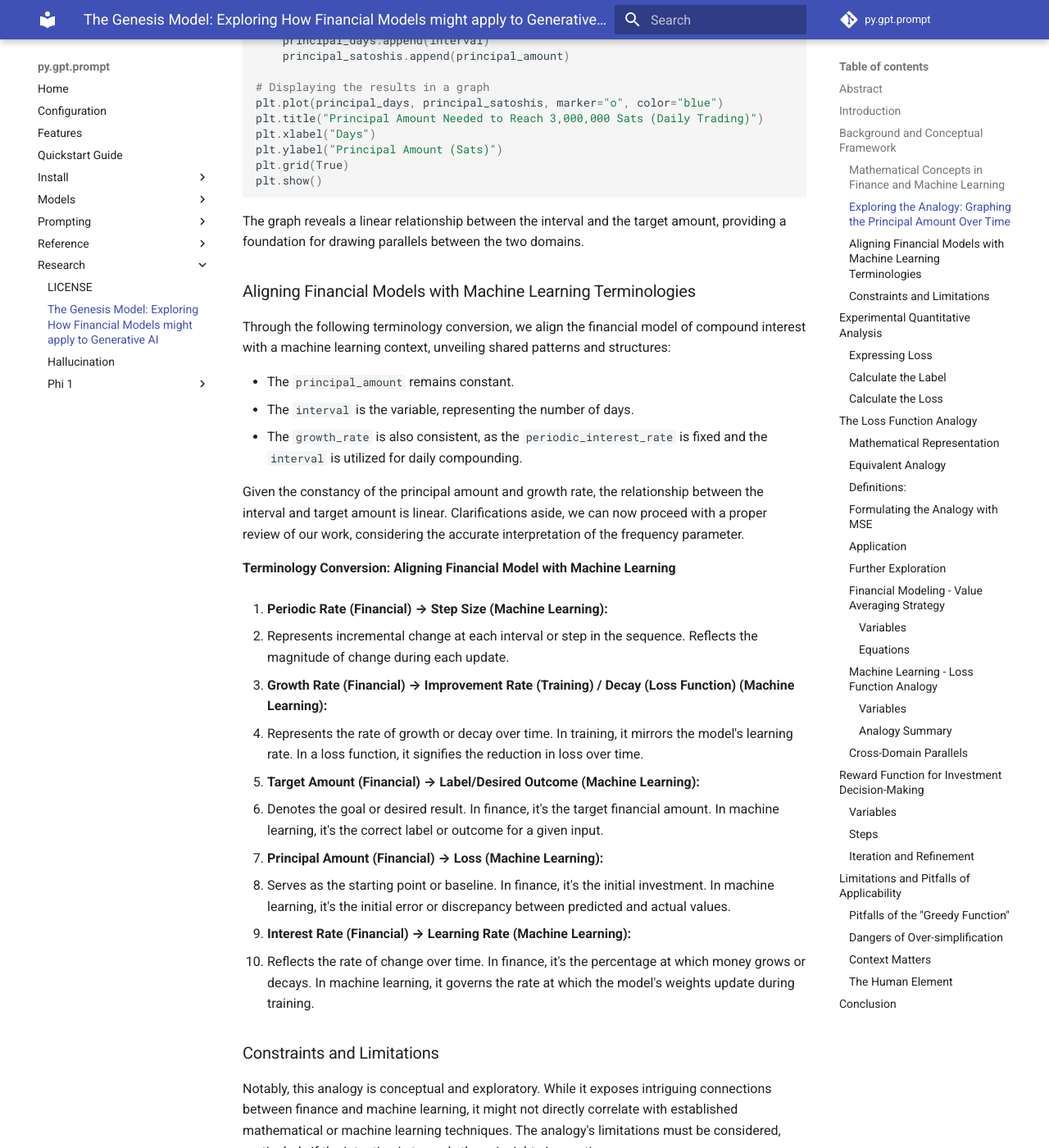
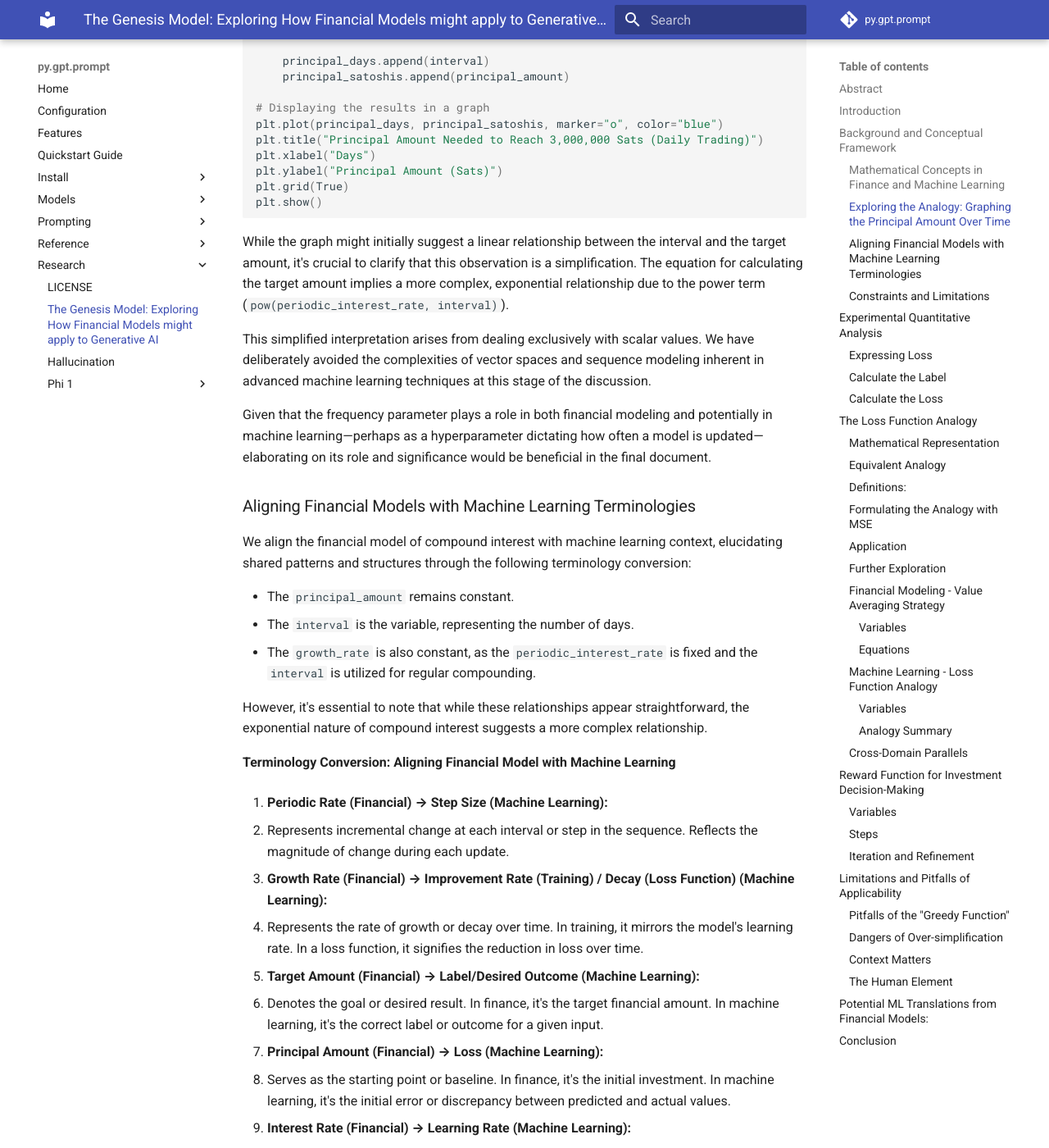
Before and after one commit to teleprint-me/py.gpt.prompt, an MkDocs documentation site: the page built from docs/research/genesis.md, in a window 1280 px wide and 1400 px high, scrolled down 2851 px. Shown: the whole window at 82% size. Built offline with MkDocs 1.6.1 and Material for MkDocs 9.7.7, drawn with Linux system fonts in a browser that asks for light colours; comment, search, counter and statistics services are not loaded; some of the changed text lies outside the part shown.

Commit message:
docs: Apply revisions for Background and Conceptual Framework

````diff
--- a/docs/research/genesis.md
+++ b/docs/research/genesis.md
@@ -83,15 +83,15 @@
 target_amount = principal_amount * interval * growth_rate
 ```
 
-In machine learning, similar principles apply, though in the context of model
-training and loss reduction. The goal in both domains is optimization, whether
-it's maximizing financial gain or minimizing predictive error.
+In machine learning, similar principles apply but within the context of model
+training and loss reduction. The common goal is optimization, whether that's
+maximizing financial gain or minimizing predictive errors.
 
 ### Exploring the Analogy: Graphing the Principal Amount Over Time
 
 The code snippet below illustrates the relationship between the principal amount
-and the number of days, shedding light on how this financial concept translates
-into a machine learning context:
+and the number of days, aiming to shed light on how this financial concept
+translates into a machine learning context:
 
 ```python
 # Importing the Matplotlib library for plotting
@@ -142,24 +142,36 @@
 plt.show()
 ```
 
-The graph reveals a linear relationship between the interval and the target
-amount, providing a foundation for drawing parallels between the two domains.
+While the graph might initially suggest a linear relationship between the
+interval and the target amount, it's crucial to clarify that this observation is
+a simplification. The equation for calculating the target amount implies a more
+complex, exponential relationship due to the power term
+(`pow(periodic_interest_rate, interval)`).
+
+This simplified interpretation arises from dealing exclusively with scalar
+values. We have deliberately avoided the complexities of vector spaces and
+sequence modeling inherent in advanced machine learning techniques at this stage
+of the discussion.
+
+Given that the frequency parameter plays a role in both financial modeling and
+potentially in machine learning—perhaps as a hyperparameter dictating how often
+a model is updated—elaborating on its role and significance would be beneficial
+in the final document.
 
 ### Aligning Financial Models with Machine Learning Terminologies
 
-Through the following terminology conversion, we align the financial model of
-compound interest with a machine learning context, unveiling shared patterns and
-structures:
+We align the financial model of compound interest with machine learning context,
+elucidating shared patterns and structures through the following terminology
+conversion:
 
 - The `principal_amount` remains constant.
 - The `interval` is the variable, representing the number of days.
-- The `growth_rate` is also consistent, as the `periodic_interest_rate` is fixed
-  and the `interval` is utilized for daily compounding.
+- The `growth_rate` is also constant, as the `periodic_interest_rate` is fixed
+  and the `interval` is utilized for regular compounding.
 
-Given the constancy of the principal amount and growth rate, the relationship
-between the interval and target amount is linear. Clarifications aside, we can
-now proceed with a proper review of our work, considering the accurate
-interpretation of the frequency parameter.
+However, it's essential to note that while these relationships appear
+straightforward, the exponential nature of compound interest suggests a more
+complex relationship.
 
 **Terminology Conversion: Aligning Financial Model with Machine Learning**
 
@@ -194,11 +206,12 @@
 
 ### Constraints and Limitations
 
-Notably, this analogy is conceptual and exploratory. While it exposes intriguing
-connections between finance and machine learning, it might not directly
-correlate with established mathematical or machine learning techniques. The
-analogy's limitations must be considered, particularly if the intention is to
-apply these insights in practice.
+This analogy is conceptual and serves as a foundational framework. It
+deliberately employs scalar values to represent financial and machine learning
+concepts, avoiding the complexities of vector spaces and sequence modeling
+inherent in advanced machine learning techniques. These limitations need to be
+acknowledged, particularly if one aims to extend these insights into practical
+applications.
 
 ## Experimental Quantitative Analysis
 
@@ -537,6 +550,30 @@
 valuable insights that might inform more nuanced trading algorithms or
 risk-assessment tools that take these complexities into account.
 
+## Potential ML Translations from Financial Models:
+
+1. **Adapting Variables**: Adapting financial terms to machine learning can be
+   an abstract but intriguing task. For example, "Current Balance" could be
+   viewed as the "current state" of the machine learning model, including its
+   accuracy, precision, and other performance metrics. "Target Amount" could be
+   translated into a desired accuracy or minimal loss.
+
+2. **Trade Amount as Optimization Target**: This is an exciting idea. In
+   reinforcement learning, the trade amount can be very analogous to the reward
+   gained from an action, serving as an optimization target. Similarly, in
+   supervised learning, it might be used as a part of a custom loss function
+   aiming to maximize this "trade amount" in a prediction task.
+
+3. **Compounding Interest and Exponential Growth**: The formula
+   `A = L * E * (1 + R / F)^E` has an exponential term, which naturally leads to
+   the idea of exponential growth. In machine learning, particularly in
+   long-term sequence predictions or time series analysis, exponential growth
+   factors can be crucial. This formula might be used to better model such data,
+   or even as a custom loss function designed for those specific types of data.
+
+The equations for Label and Loss calculation can be considered as custom loss
+functions that model the task's complexity and change over epochs.
+
 ## Conclusion
 
 This imaginative analogy draws parallels between compound interest mathematics,
````
